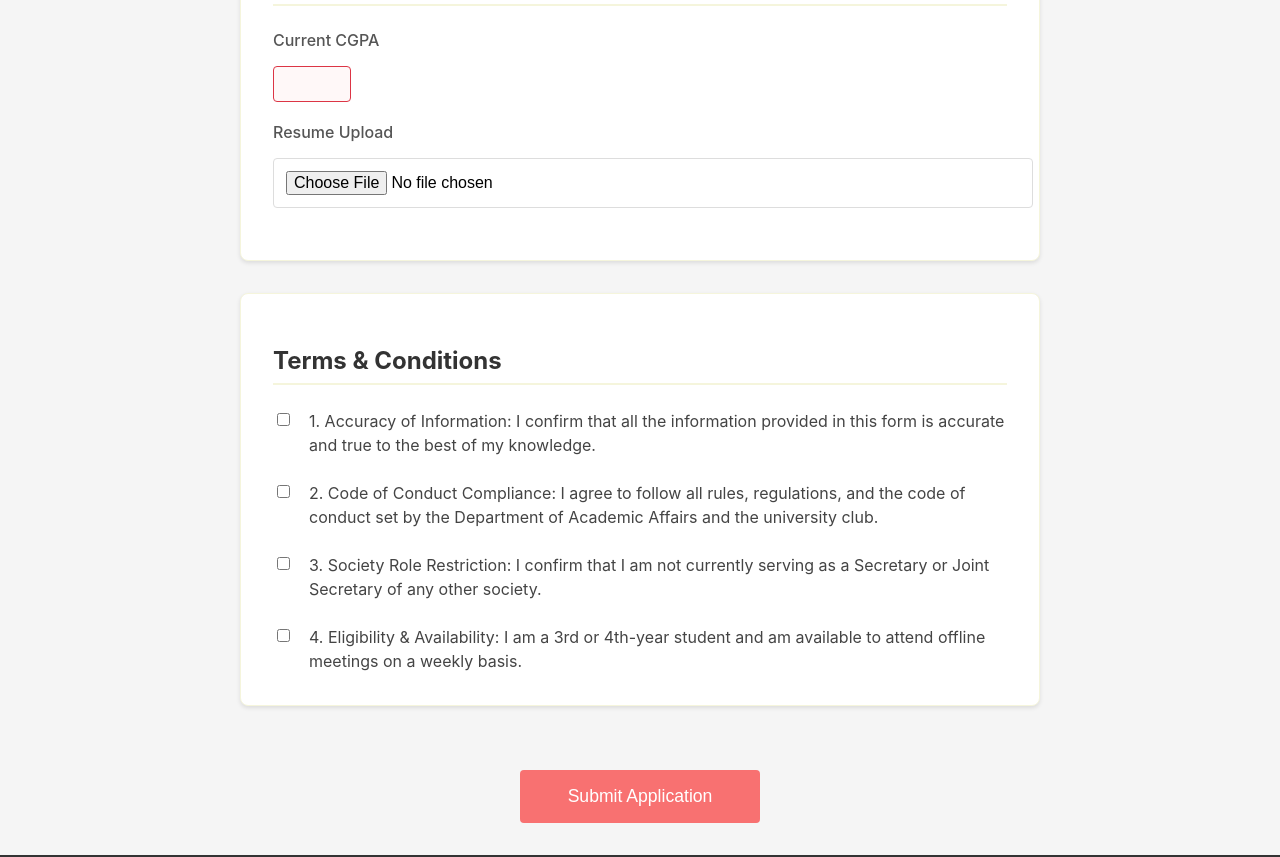
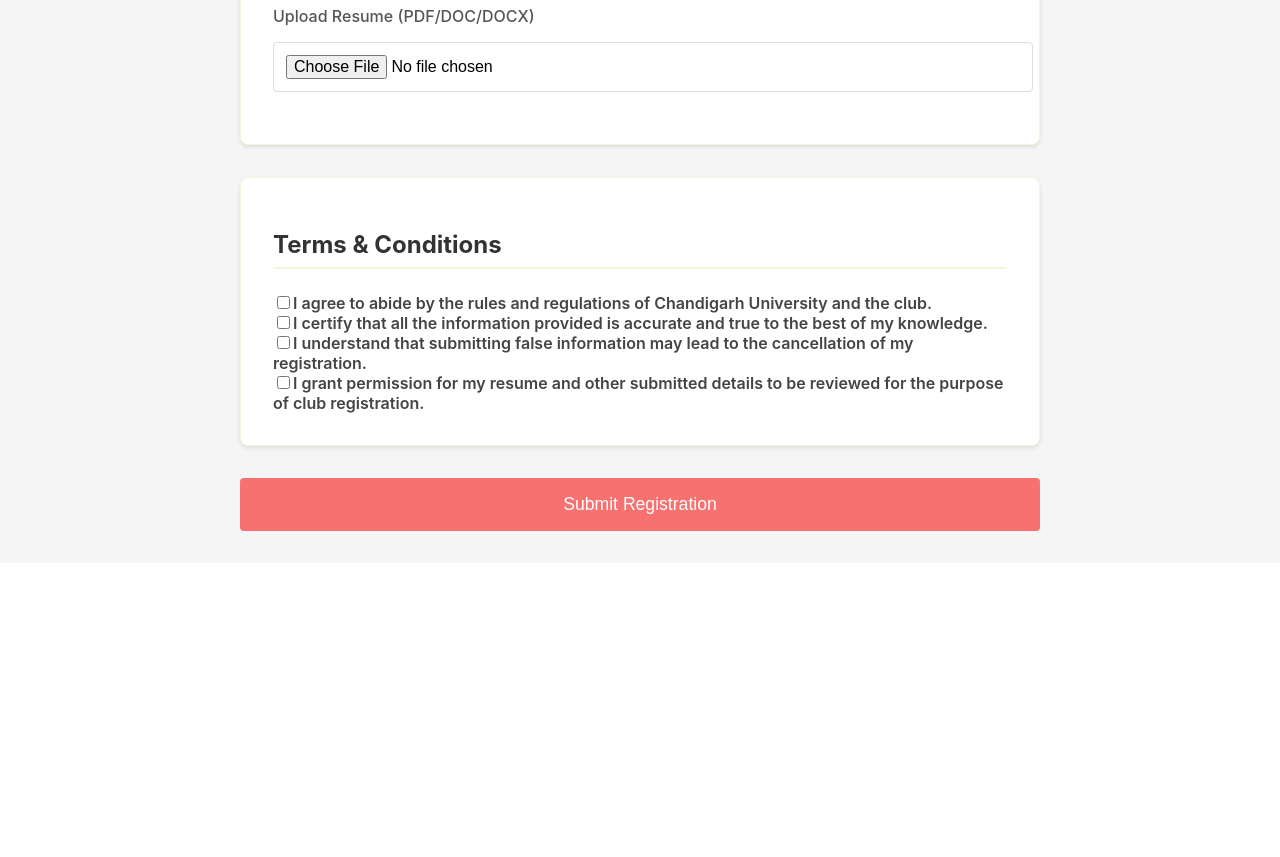
Before and after one commit to praveenn23/CentralTeamReg, a React (Create React App) app: page / in a window 1280 px wide. Shown: the part 1940-2797 px from the top of the page. After the commit the page ends 2503 px from the top, so only its background shows below. Built offline with nearby package versions, Linux system fonts and the light colour scheme.

Commit message:
Update App.js

```diff
--- a/src/App.js
+++ b/src/App.js
@@ -139,7 +139,6 @@ function RegistrationForm() {
 
   return (
     <div className="app">
-      <Header />
       <div className="form-container">
         {error && <div className="error-message">{error}</div>}
         {success && <div className="success-message">{success}</div>}
@@ -258,74 +257,70 @@ function RegistrationForm() {
               />
             </div>
             <div className="input-group">
-              <label>Resume Upload</label>
+              <label>Upload Resume (PDF/DOC/DOCX)</label>
               <input
                 type="file"
+                name="resume"
                 accept=".pdf,.doc,.docx"
                 onChange={handleFileChange}
-                required
               />
             </div>
           </section>
 
           {/* Section 4: Terms & Conditions */}
-          <section className="form-section terms-section">
+          <section className="form-section">
             <h2>Terms & Conditions</h2>
-            <div className="terms">
-              <label className="terms-label">
+            <div className="terms-group">
+              <label>
                 <input
                   type="checkbox"
                   checked={formData.terms[0]}
                   onChange={() => handleTermsChange(0)}
                   required
                 />
-                <span>1. Accuracy of Information: I confirm that all the information provided in this form is accurate and true to the best of my knowledge.</span>
+                I agree to abide by the rules and regulations of Chandigarh University and the club.
               </label>
-              <label className="terms-label">
+            </div>
+            <div className="terms-group">
+              <label>
                 <input
                   type="checkbox"
                   checked={formData.terms[1]}
                   onChange={() => handleTermsChange(1)}
                   required
                 />
-                <span>2. Code of Conduct Compliance: I agree to follow all rules, regulations, and the code of conduct set by the Department of Academic Affairs and the university club.</span>
+                I certify that all the information provided is accurate and true to the best of my knowledge.
               </label>
-              <label className="terms-label">
+            </div>
+            <div className="terms-group">
+              <label>
                 <input
                   type="checkbox"
                   checked={formData.terms[2]}
                   onChange={() => handleTermsChange(2)}
                   required
                 />
-                <span>3. Society Role Restriction: I confirm that I am not currently serving as a Secretary or Joint Secretary of any other society.</span>
+                I understand that submitting false information may lead to the cancellation of my registration.
               </label>
-              <label className="terms-label">
+            </div>
+            <div className="terms-group">
+              <label>
                 <input
                   type="checkbox"
                   checked={formData.terms[3]}
                   onChange={() => handleTermsChange(3)}
                   required
                 />
-                <span>4. Eligibility & Availability: I am a 3rd or 4th-year student and am available to attend offline meetings on a weekly basis.</span>
+                I grant permission for my resume and other submitted details to be reviewed for the purpose of club registration.
               </label>
             </div>
           </section>
 
-          <div className="submit-container">
-            <button
-              type="submit"
-              className="submit-button"
-              disabled={loading}
-            >
-              {loading ? 'Submitting...' : 'Submit Application'}
-            </button>
-          </div>
+          <button type="submit" className="submit-button" disabled={loading}>
+            {loading ? 'Submitting...' : 'Submit Registration'}
+          </button>
         </form>
       </div>
-
-      <footer className="footer">
-        <p>© Department of Academic Affairs</p>
-      </footer>
     </div>
   );
 }
```
